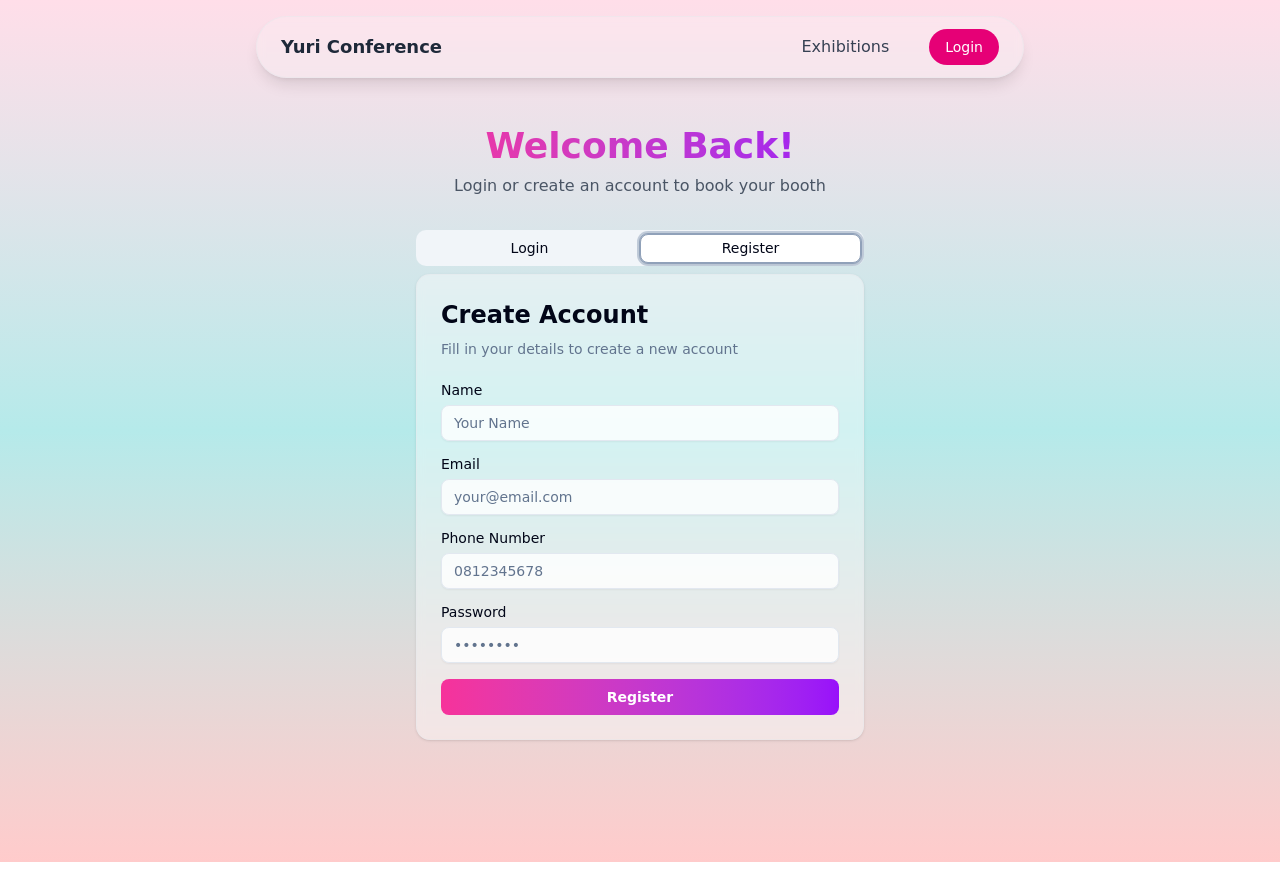
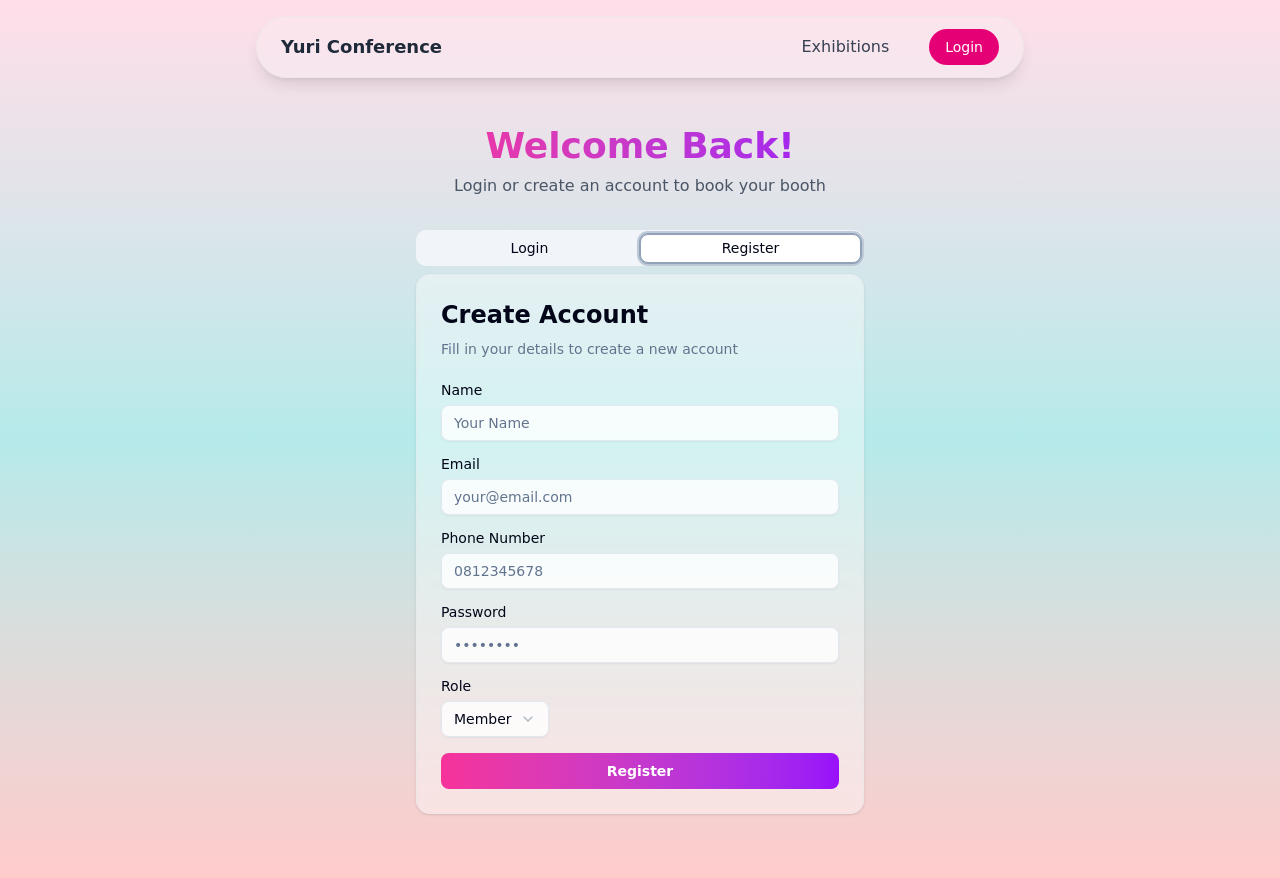
Before and after one commit to leomotors/swdevprac2-final-project, a Next.js app: page /login in a window 1280 px wide. Both pictures are taken after a click on the tab "Register". Built offline with nearby package versions, Linux system fonts and the light colour scheme; what openapi-fetch would draw is missing.

Commit message:
fix: user can now select role when register

```diff
--- a/package.json
+++ b/package.json
@@ -14,6 +14,7 @@
   "dependencies": {
     "@radix-ui/react-label": "^2.1.8",
     "@radix-ui/react-popover": "^1.1.15",
+    "@radix-ui/react-select": "^2.2.6",
     "@radix-ui/react-slot": "^1.2.4",
     "@radix-ui/react-tabs": "^1.1.13",
     "class-variance-authority": "^0.7.1",
--- a/src/app/login/page.tsx
+++ b/src/app/login/page.tsx
@@ -13,6 +13,13 @@
 } from "@/components/ui/card";
 import { Input } from "@/components/ui/input";
 import { Label } from "@/components/ui/label";
+import {
+  Select,
+  SelectContent,
+  SelectItem,
+  SelectTrigger,
+  SelectValue,
+} from "@/components/ui/select";
 import { Tabs, TabsContent, TabsList, TabsTrigger } from "@/components/ui/tabs";
 import { useAuth } from "@/contexts/AuthContext";
 import { client } from "@/libs/api";
@@ -32,6 +39,9 @@
   const [registerEmail, setRegisterEmail] = useState("");
   const [registerTel, setRegisterTel] = useState("");
   const [registerPassword, setRegisterPassword] = useState("");
+  const [registerRole, setRegisterRole] = useState<"member" | "admin">(
+    "member",
+  );
   const [registerError, setRegisterError] = useState("");
   const [isRegisterLoading, setIsRegisterLoading] = useState(false);
 
@@ -77,6 +87,7 @@
           email: registerEmail,
           tel: registerTel,
           password: registerPassword,
+          role: registerRole,
         },
       });
 
@@ -231,6 +242,24 @@
                       className="bg-white/80"
                     />
                   </div>
+                  <div className="space-y-2">
+                    <Label htmlFor="register-role">Role</Label>
+                    <Select
+                      value={registerRole}
+                      onValueChange={(value) =>
+                        setRegisterRole(value as "member" | "admin")
+                      }
+                      disabled={isRegisterLoading}
+                    >
+                      <SelectTrigger id="register-role" className="bg-white/80">
+                        <SelectValue placeholder="Select your role" />
+                      </SelectTrigger>
+                      <SelectContent>
+                        <SelectItem value="member">Member</SelectItem>
+                        <SelectItem value="admin">Admin</SelectItem>
+                      </SelectContent>
+                    </Select>
+                  </div>
                   {registerError && (
                     <p className="text-sm font-medium text-red-500">
                       {registerError}
--- /dev/null
+++ b/src/components/ui/select.tsx
@@ -0,0 +1,187 @@
+"use client";
+
+import * as SelectPrimitive from "@radix-ui/react-select";
+import { CheckIcon, ChevronDownIcon, ChevronUpIcon } from "lucide-react";
+import * as React from "react";
+
+import { cn } from "@/libs/utils";
+
+function Select({
+  ...props
+}: React.ComponentProps<typeof SelectPrimitive.Root>) {
+  return <SelectPrimitive.Root data-slot="select" {...props} />;
+}
+
+function SelectGroup({
+  ...props
+}: React.ComponentProps<typeof SelectPrimitive.Group>) {
+  return <SelectPrimitive.Group data-slot="select-group" {...props} />;
+}
+
+function SelectValue({
+  ...props
+}: React.ComponentProps<typeof SelectPrimitive.Value>) {
+  return <SelectPrimitive.Value data-slot="select-value" {...props} />;
+}
+
+function SelectTrigger({
+  className,
+  size = "default",
+  children,
+  ...props
+}: React.ComponentProps<typeof SelectPrimitive.Trigger> & {
+  size?: "sm" | "default";
+}) {
+  return (
+    <SelectPrimitive.Trigger
+      data-slot="select-trigger"
+      data-size={size}
+      className={cn(
+        "flex w-fit items-center justify-between gap-2 rounded-md border border-input bg-transparent px-3 py-2 text-sm whitespace-nowrap shadow-xs transition-[color,box-shadow] outline-none focus-visible:border-ring focus-visible:ring-[3px] focus-visible:ring-ring/50 disabled:cursor-not-allowed disabled:opacity-50 aria-invalid:border-destructive aria-invalid:ring-destructive/20 data-[placeholder]:text-muted-foreground data-[size=default]:h-9 data-[size=sm]:h-8 *:data-[slot=select-value]:line-clamp-1 *:data-[slot=select-value]:flex *:data-[slot=select-value]:items-center *:data-[slot=select-value]:gap-2 dark:bg-input/30 dark:hover:bg-input/50 dark:aria-invalid:ring-destructive/40 [&_svg]:pointer-events-none [&_svg]:shrink-0 [&_svg:not([class*='size-'])]:size-4 [&_svg:not([class*='text-'])]:text-muted-foreground",
+        className,
+      )}
+      {...props}
+    >
+      {children}
+      <SelectPrimitive.Icon asChild>
+        <ChevronDownIcon className="size-4 opacity-50" />
+      </SelectPrimitive.Icon>
+    </SelectPrimitive.Trigger>
+  );
+}
+
+function SelectContent({
+  className,
+  children,
+  position = "popper",
+  align = "center",
+  ...props
+}: React.ComponentProps<typeof SelectPrimitive.Content>) {
+  return (
+    <SelectPrimitive.Portal>
+      <SelectPrimitive.Content
+        data-slot="select-content"
+        className={cn(
+          "relative z-50 max-h-(--radix-select-content-available-height) min-w-[8rem] origin-(--radix-select-content-transform-origin) overflow-x-hidden overflow-y-auto rounded-md border bg-popover text-popover-foreground shadow-md data-[side=bottom]:slide-in-from-top-2 data-[side=left]:slide-in-from-right-2 data-[side=right]:slide-in-from-left-2 data-[side=top]:slide-in-from-bottom-2 data-[state=closed]:animate-out data-[state=closed]:fade-out-0 data-[state=closed]:zoom-out-95 data-[state=open]:animate-in data-[state=open]:fade-in-0 data-[state=open]:zoom-in-95",
+          position === "popper" &&
+            "data-[side=bottom]:translate-y-1 data-[side=left]:-translate-x-1 data-[side=right]:translate-x-1 data-[side=top]:-translate-y-1",
+          className,
+        )}
+        position={position}
+        align={align}
+        {...props}
+      >
+        <SelectScrollUpButton />
+        <SelectPrimitive.Viewport
+          className={cn(
+            "p-1",
+            position === "popper" &&
+              "h-[var(--radix-select-trigger-height)] w-full min-w-[var(--radix-select-trigger-width)] scroll-my-1",
+          )}
+        >
+          {children}
+        </SelectPrimitive.Viewport>
+        <SelectScrollDownButton />
+      </SelectPrimitive.Content>
+    </SelectPrimitive.Portal>
+  );
+}
+
+function SelectLabel({
+  className,
+  ...props
+}: React.ComponentProps<typeof SelectPrimitive.Label>) {
+  return (
+    <SelectPrimitive.Label
+      data-slot="select-label"
+      className={cn("px-2 py-1.5 text-xs text-muted-foreground", className)}
+      {...props}
+    />
+  );
+}
+
+function SelectItem({
+  className,
+  children,
+  ...props
+}: React.ComponentProps<typeof SelectPrimitive.Item>) {
+  return (
+    <SelectPrimitive.Item
+      data-slot="select-item"
+      className={cn(
+        "relative flex w-full cursor-default items-center gap-2 rounded-sm py-1.5 pr-8 pl-2 text-sm outline-hidden select-none focus:bg-accent focus:text-accent-foreground data-[disabled]:pointer-events-none data-[disabled]:opacity-50 [&_svg]:pointer-events-none [&_svg]:shrink-0 [&_svg:not([class*='size-'])]:size-4 [&_svg:not([class*='text-'])]:text-muted-foreground *:[span]:last:flex *:[span]:last:items-center *:[span]:last:gap-2",
+        className,
+      )}
+      {...props}
+    >
+      <span className="absolute right-2 flex size-3.5 items-center justify-center">
+        <SelectPrimitive.ItemIndicator>
+          <CheckIcon className="size-4" />
+        </SelectPrimitive.ItemIndicator>
+      </span>
+      <SelectPrimitive.ItemText>{children}</SelectPrimitive.ItemText>
+    </SelectPrimitive.Item>
+  );
+}
+
+function SelectSeparator({
+  className,
+  ...props
+}: React.ComponentProps<typeof SelectPrimitive.Separator>) {
+  return (
+    <SelectPrimitive.Separator
+      data-slot="select-separator"
+      className={cn("pointer-events-none -mx-1 my-1 h-px bg-border", className)}
+      {...props}
+    />
+  );
+}
+
+function SelectScrollUpButton({
+  className,
+  ...props
+}: React.ComponentProps<typeof SelectPrimitive.ScrollUpButton>) {
+  return (
+    <SelectPrimitive.ScrollUpButton
+      data-slot="select-scroll-up-button"
+      className={cn(
+        "flex cursor-default items-center justify-center py-1",
+        className,
+      )}
+      {...props}
+    >
+      <ChevronUpIcon className="size-4" />
+    </SelectPrimitive.ScrollUpButton>
+  );
+}
+
+function SelectScrollDownButton({
+  className,
+  ...props
+}: React.ComponentProps<typeof SelectPrimitive.ScrollDownButton>) {
+  return (
+    <SelectPrimitive.ScrollDownButton
+      data-slot="select-scroll-down-button"
+      className={cn(
+        "flex cursor-default items-center justify-center py-1",
+        className,
+      )}
+      {...props}
+    >
+      <ChevronDownIcon className="size-4" />
+    </SelectPrimitive.ScrollDownButton>
+  );
+}
+
+export {
+  Select,
+  SelectContent,
+  SelectGroup,
+  SelectItem,
+  SelectLabel,
+  SelectScrollDownButton,
+  SelectScrollUpButton,
+  SelectSeparator,
+  SelectTrigger,
+  SelectValue,
+};
```
Also changed, not shown: 1 other file (tests, documents, lock files or other folders).
